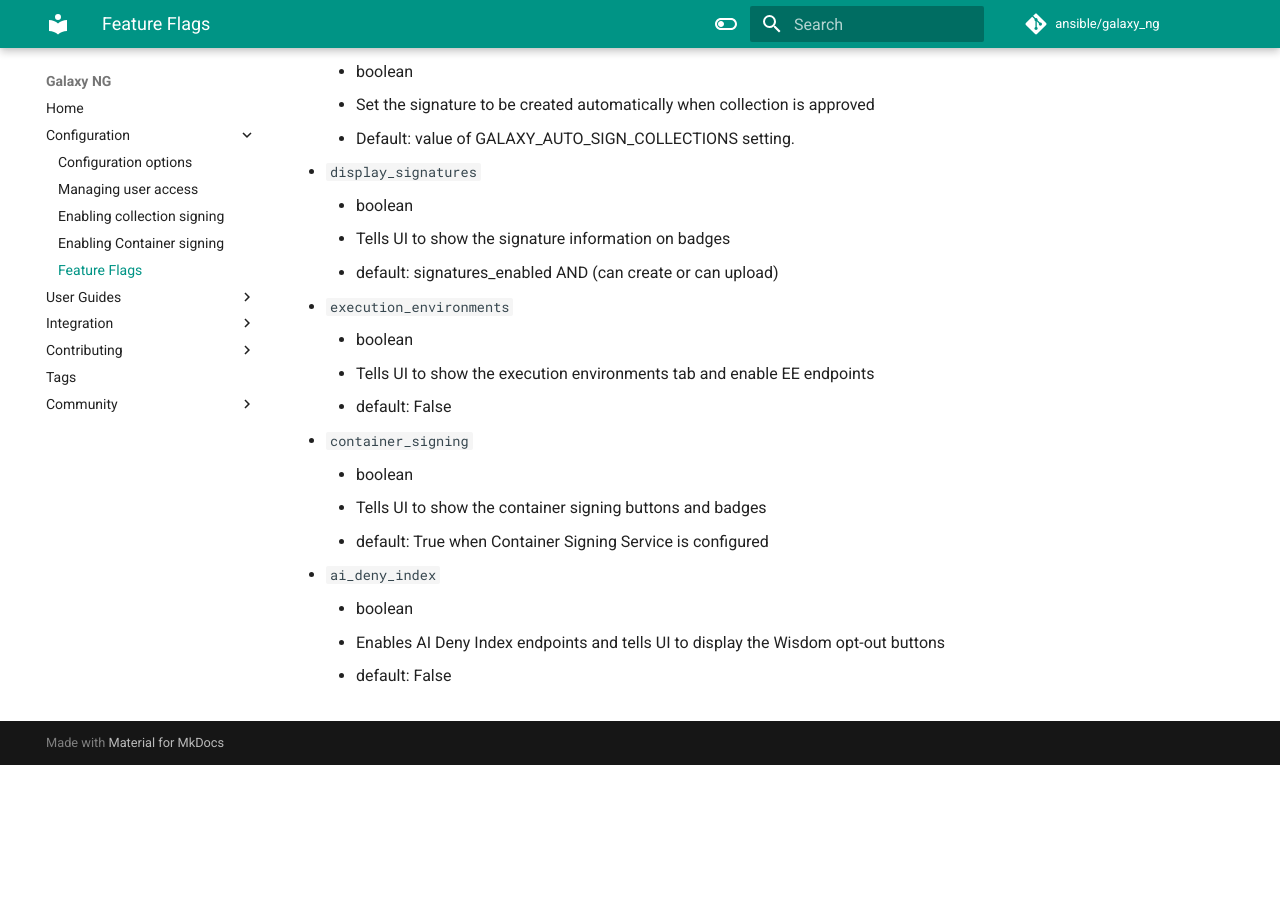
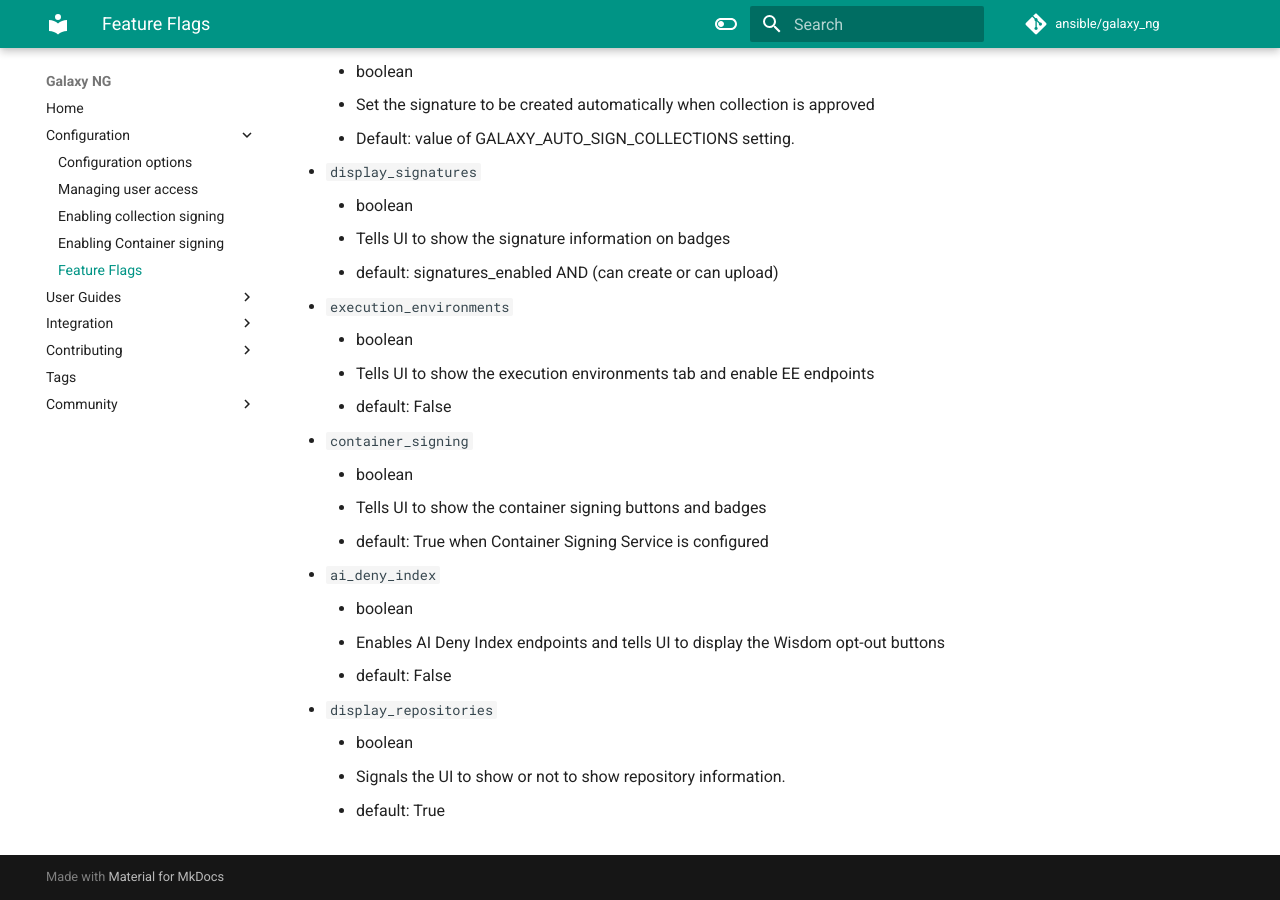
Before and after one commit to ansible/galaxy_ng, an MkDocs documentation site: the page built from docs/config/featureflags.md, in a window 1280 px wide and 900 px high, scrolled down 1152 px. Built offline with MkDocs 1.6.1 and Material for MkDocs 9.7.7, drawn with Linux system fonts in a browser that asks for light colours; comment, search, counter and statistics services are not loaded; before the commit the page ends 1917 px from its top, so only the background shows below that.

Commit message:
Update docs.
No-Issue

Signed-off-by: James Tanner <tanner.jc@gmail.com>

```diff
--- a/docs/config/featureflags.md
+++ b/docs/config/featureflags.md
@@ -58,3 +58,7 @@ The same pattern can be used for the following feature flags:
     - boolean
     - Enables AI Deny Index endpoints and tells UI to display the Wisdom opt-out buttons
     - default: False
+- `display_repositories`
+    - boolean
+    - Signals the UI to show or not to show repository information.
+    - default: True
```
